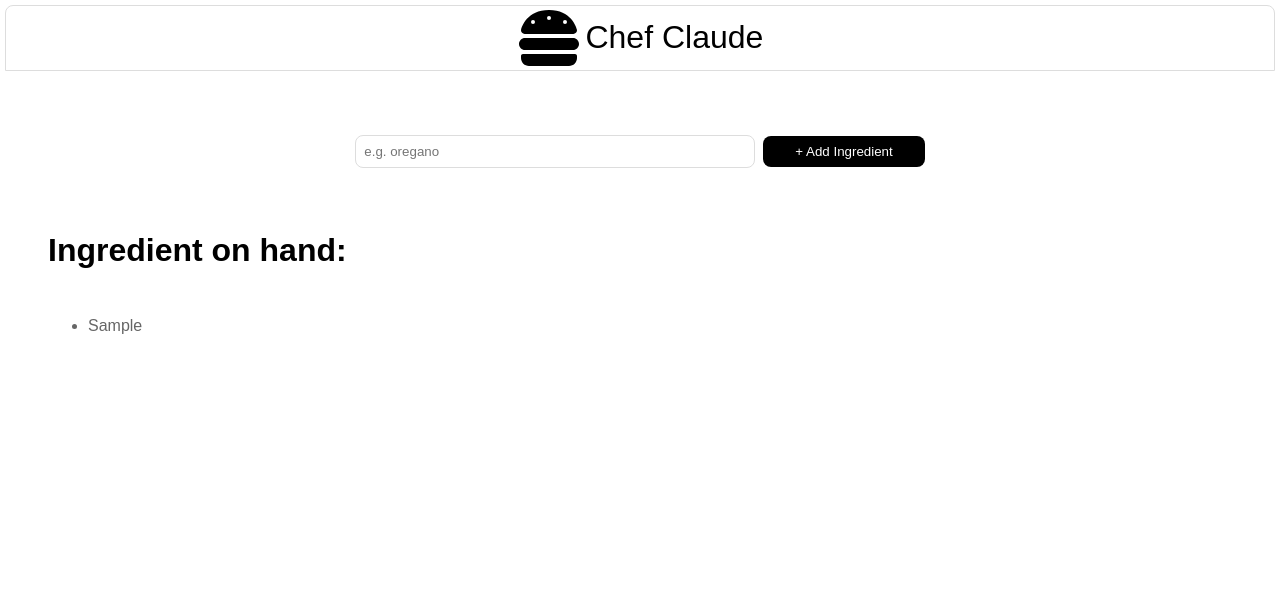
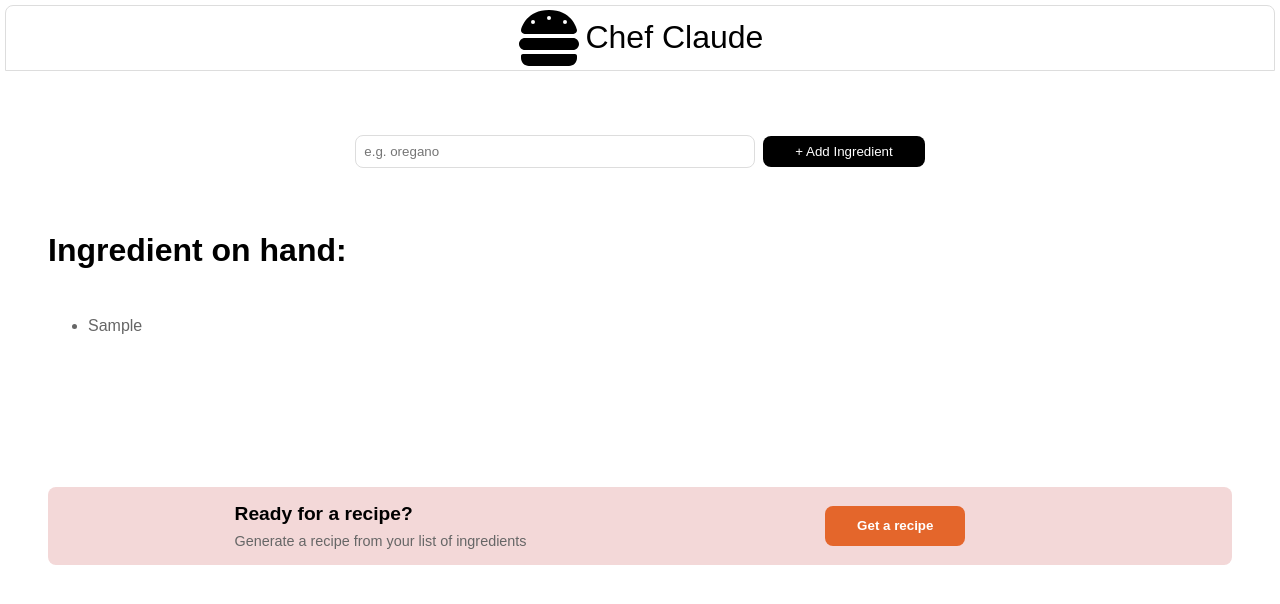
Before and after one commit to ar4scode/chef-claude, a React (Vite) app: page / in a window 1280 px wide. Both pictures are taken after typing "Sample" into the empty fields and a click on the button "+ Add Ingredient". Shown: the top 604 px of the page. Built offline with nearby package versions, Linux system fonts and the light colour scheme.

Commit message:
Use conditional rendering to avoid render every time when the page refresh in ingredients list

```diff
--- a/src/App.css
+++ b/src/App.css
@@ -76,3 +76,43 @@ form button:hover {
   margin: 1.5rem 2.5rem;
   color: #666;
 }
+
+.get-recipe-container {
+  display: flex;
+  justify-content: space-evenly;
+  gap: 4rem;
+  align-items: center;
+  margin-top: 8rem;
+  background-color: #f3d8d8;
+  border-radius: .5rem;
+  padding: 1rem 2rem;
+}
+
+.get-recipe-container div {
+  margin-left: -5rem;
+}
+
+.get-recipe-container div h2 {
+  margin-bottom: 0.5rem;
+  font-size: 1.2rem;
+}
+
+.get-recipe-container div p {
+  color: #666;
+  font-size: .9rem;
+}
+
+.get-recipe-container button {
+  padding: .8rem 2rem;
+  border-radius: .5rem;
+  border: none;
+  color: #fff;
+  background-color: #e4662b;
+  font-weight: bold;
+  cursor: pointer;
+  transition: all .5s;
+}
+
+.get-recipe-container button:hover {
+  transform: scale(1.1);
+}
--- a/src/components/MainContent.jsx
+++ b/src/components/MainContent.jsx
@@ -3,6 +3,7 @@ import { useState } from "react";
 import * as Yup from "yup";
 
 export const MainContent = () => {
+  // const retrievedIngredient = JSON.parse(localStorage.getItem("ingredients"))
   const [ingredients, setIngredients] = useState([]);
 
   const formik = useFormik({
@@ -17,6 +18,10 @@ export const MainContent = () => {
       resetForm(); // Clear the input field
     },
   });
+
+  // useEffect(() => {
+  //   localStorage.setItem("ingredients", JSON.stringify(ingredients))
+  // }, [ingredients])
 
   return (
     <main>
@@ -41,11 +46,25 @@ export const MainContent = () => {
 
       <div className="container">
         <h1>Ingredient on hand:</h1>
-        <ul>
-          {ingredients.map((ingredient, index) => (
-            <li key={index}>{ingredient}</li>
-          ))}
-        </ul>
+        {/* avoid rendering when we don't have any ingredients */}
+        {ingredients.length > 0 &&
+          <>
+            <ul>
+              {ingredients.map((ingredient, index) => (
+                <li key={index}>{ingredient}</li>
+              ))}
+            </ul>
+
+            <div className="get-recipe-container">
+              <div>
+                <h2>Ready for a recipe? </h2>
+                <p>Generate a recipe from your list of ingredients</p>
+              </div>
+              <button>Get a recipe</button>
+            </div>
+          </>
+        }
+
       </div>
     </main>
   );
```
